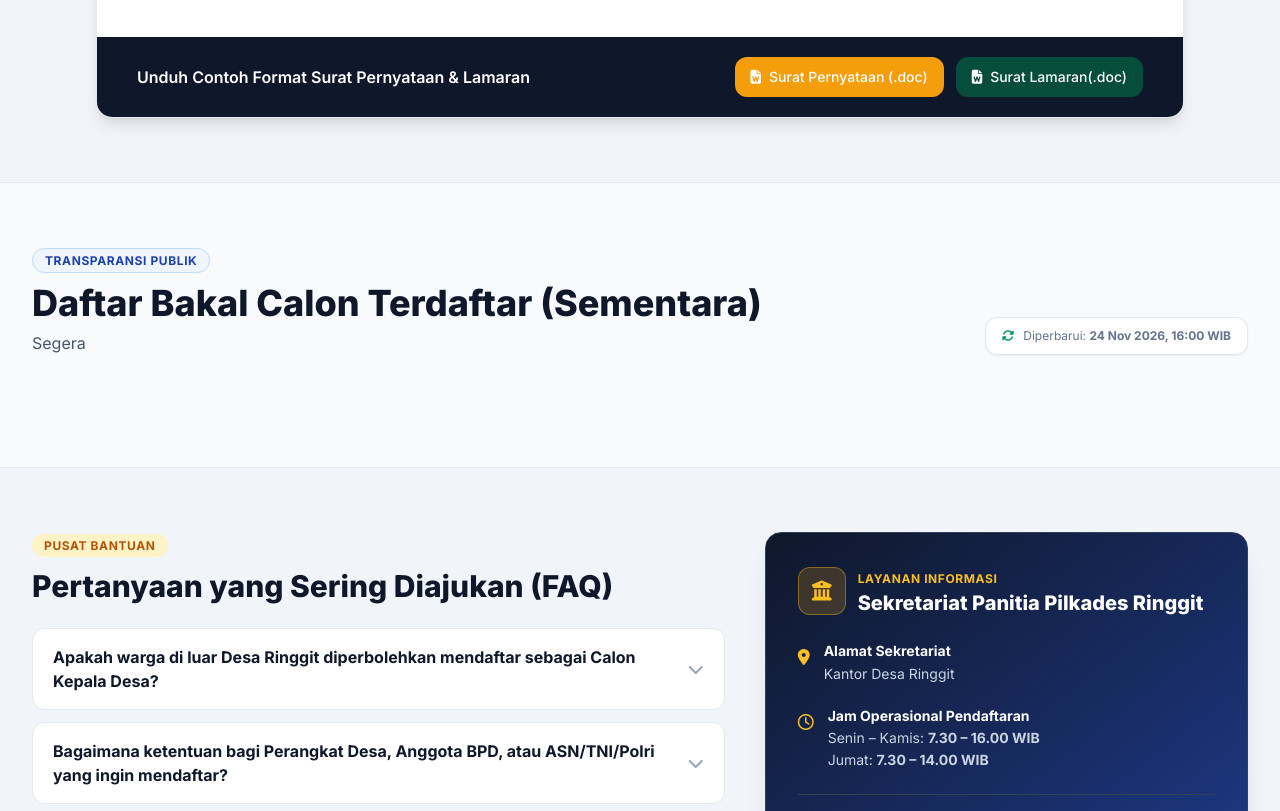
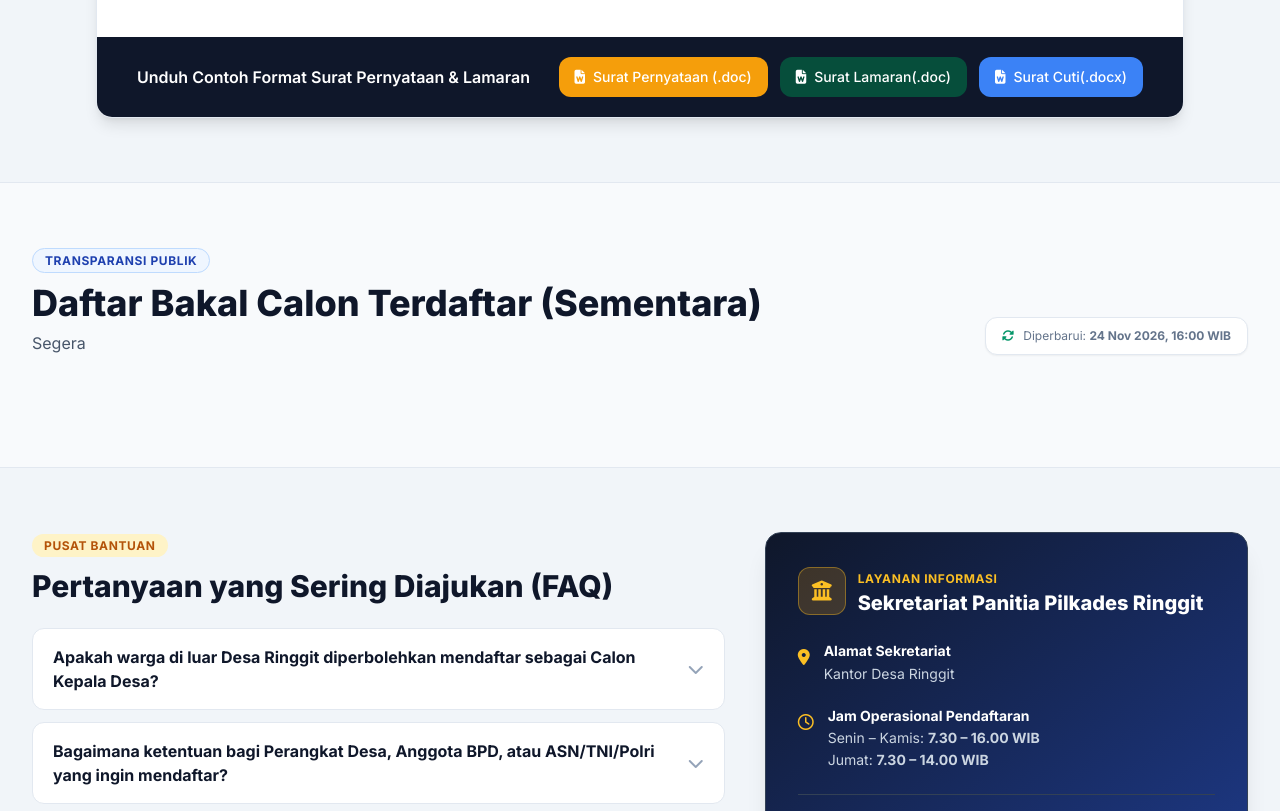
Before and after one commit to Nurfahimww/ringgitmemilih, a plain HTML site: page index.html in a window 1280 px wide. Shown: the part 3416-4227 px from the top of the page. Drawn offline with nearby package versions, Linux system fonts and the light colour scheme.

Commit message:
tambah file surat cuti

```diff
--- a/index.html
+++ b/index.html
@@ -659,6 +659,11 @@
                             <i class="fa-solid fa-file-word"></i>
                             <span>Surat Lamaran(.doc)</span>
                         </a>
+                        <a href="berkas/Contoh-SURAT-CUTI-KADES-PRADES-ASN-P3K-IKUT-PILKADES-2026.docx" download
+                            class="inline-flex items-center gap-2 px-4 py-2.5 rounded-xl bg-blue-500 hover:bg-blue-400 text-white text-sm font-medium transition">
+                            <i class="fa-solid fa-file-word"></i>
+                            <span>Surat Cuti(.docx)</span>
+                        </a>
                     </div>
                 </div>
             </div>
```
Also changed, not shown: 1 other file.
